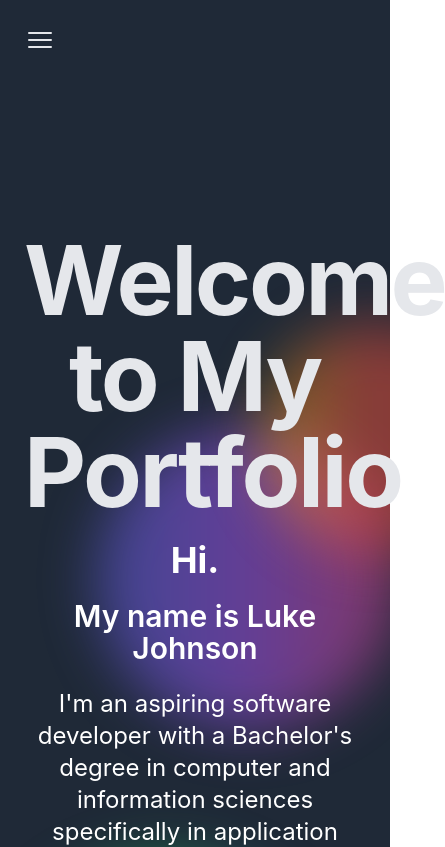
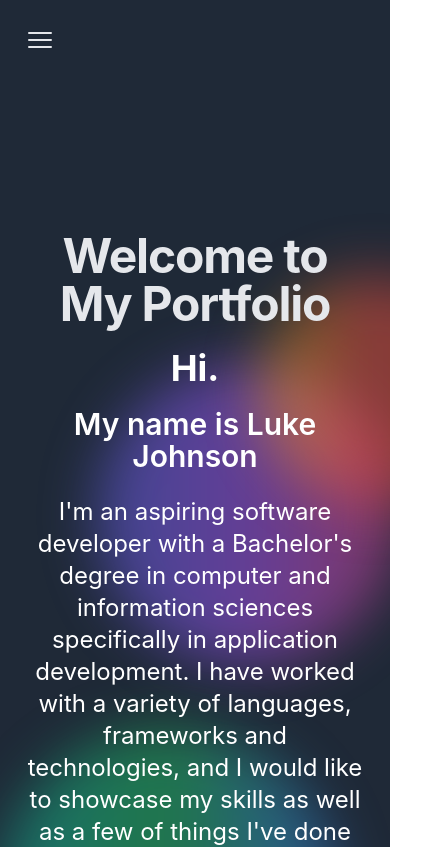
Before and after one commit to LukeJohnson03/MyPortfolio, a React (Create React App) app: page / in a window 390 px wide. Shown: the top 847 px of the page, 445 px wide, since content can reach past the window. Built offline with nearby package versions, Linux system fonts and the light colour scheme.

Commit message:
Text leak on home page mobile fixed

```diff
--- a/src/pages/Home.js
+++ b/src/pages/Home.js
@@ -25,7 +25,7 @@ const Home = () => {
       </div>
 
       <div className="mx-auto max-w-3xl text-center py-32 sm:py-48 lg:py-36 mt-2">
-      <h1 className="text-8xl font-bold tracking-tight sm:text-6xl lg:py-1 text-gray-200 animate-fade-in">
+      <h1 className= "text-5xl sm:text-6xl md:text-7xl lg:text-8xl font-bold tracking-tight text-gray-200 animate-fade-in">
         Welcome to My Portfolio
       </h1>
       <p className="mt-6 text-4xl leading-8 font-bold text-white animate-fade-in delay-200">
```
